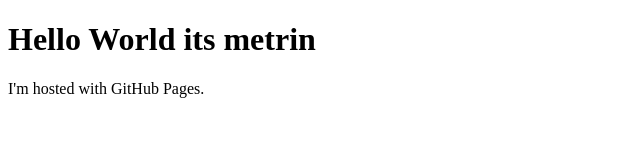
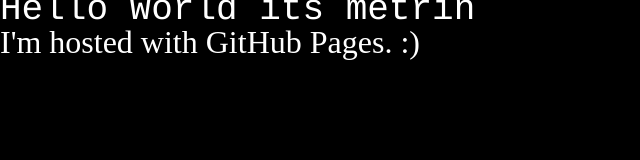
Before and after one commit to DemetrioOrnelas/DemetrioOrnelas.github.io, a plain HTML site: page index.html in a window 1280 px wide. Shown: the whole page, without its empty margins (0-640 px from the left). Drawn offline with nearby package versions, Linux system fonts and the light colour scheme.

Commit message:
Did some stuff

```diff
--- a/CSS files/fonts.css
+++ b/CSS files/fonts.css
@@ -0,0 +1,61 @@
+@charset "utf-8";
+/* CSS Document */
+
+div {
+
+}
+
+
+.mySlides {display:none}
+.w3-left, .w3-right, .w3-badge {cursor:pointer}
+.w3-badge {height:13px;width:13px;padding:0}
+
+
+body {/*Changes background color and text color and font.*/
+	/*background-color: #000000;*/
+	color: #fff;
+	line-height: 1%;
+	font-family: "Times New Roman", Times, serif;
+	background-repeat:no-repeat;
+
+}
+p {
+	color: #FFF;
+	line-height: 1%;
+	font-size: 32px;
+	text-align: left;
+}
+table,th,tr,td{
+	/*border:3px solid white;*/
+	line-height:1;
+}
+
+h1{/*Changes color of every (h1) tags and font.*/
+	font-family: Rockwell,"Courier Bold",Courier,Georgia,Times,"Times New Roman",serif !important;
+	font-size: 36px;
+	text-align: left;
+}
+
+a{/*Removes the underrline from links.*/
+	text-decoration: none;
+}
+a:link{/*changes color of unvisited links.*/
+	color: #000000;
+}
+a:visited{/*changes color of visited links.*/
+	color: #AA3E1A;
+}
+a:hover{/*colored white and underlined white when hovering over links*/
+	color: #000000;
+	text-decoration: underline;
+}
+a:active{/*when cliked, turns into this color*/
+	color: #25bab3;
+}
+h6{/*size of h6*/
+	font-size:1px;
+}
+/*center{
+/*font-family: "Papyrus",fantasy;*/
+font-weight	:900;
+}
--- a/index.html
+++ b/index.html
@@ -1,7 +1,15 @@
 <!DOCTYPE html>
 <html>
-	<body>
+	<head>
+<meta charset="utf-8">
+<link rel="stylesheet" href="http://www.w3schools.com/lib/w3.css">
+<link rel="stylesheet" type="text/css" href="CSS files/fonts.css">
+<script src="SpryAssets/SpryMenuBar.js"></script>
+<title>Picture Gallary</title>
+</head>
+	<body bgcolor="#000">
 		<h1>Hello World its metrin</h1>
-		<p>I'm hosted with GitHub Pages.</p>
+		<p>I'm hosted with GitHub Pages.
+		:)</p>
 	</body>
 </html>
```
